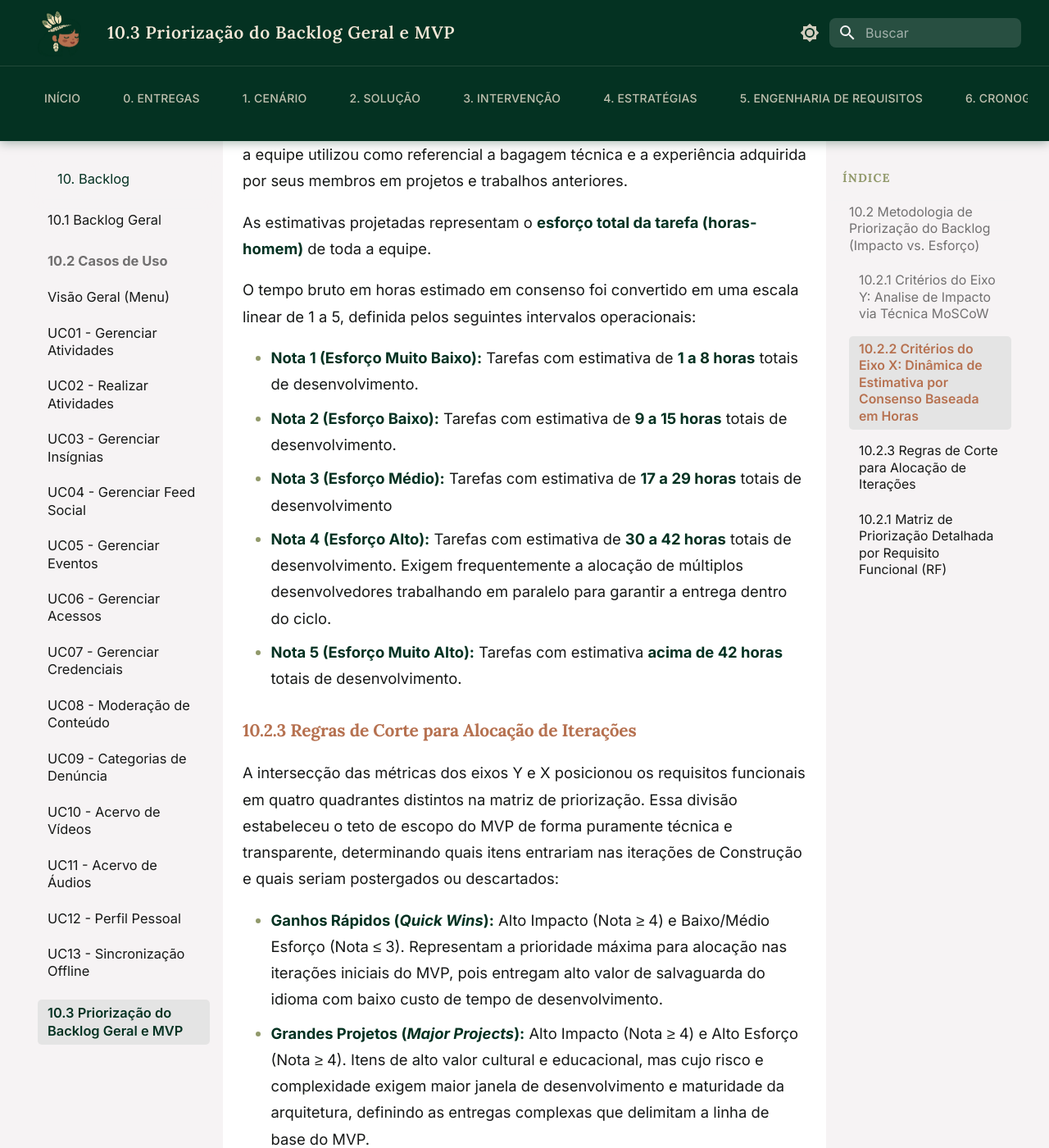
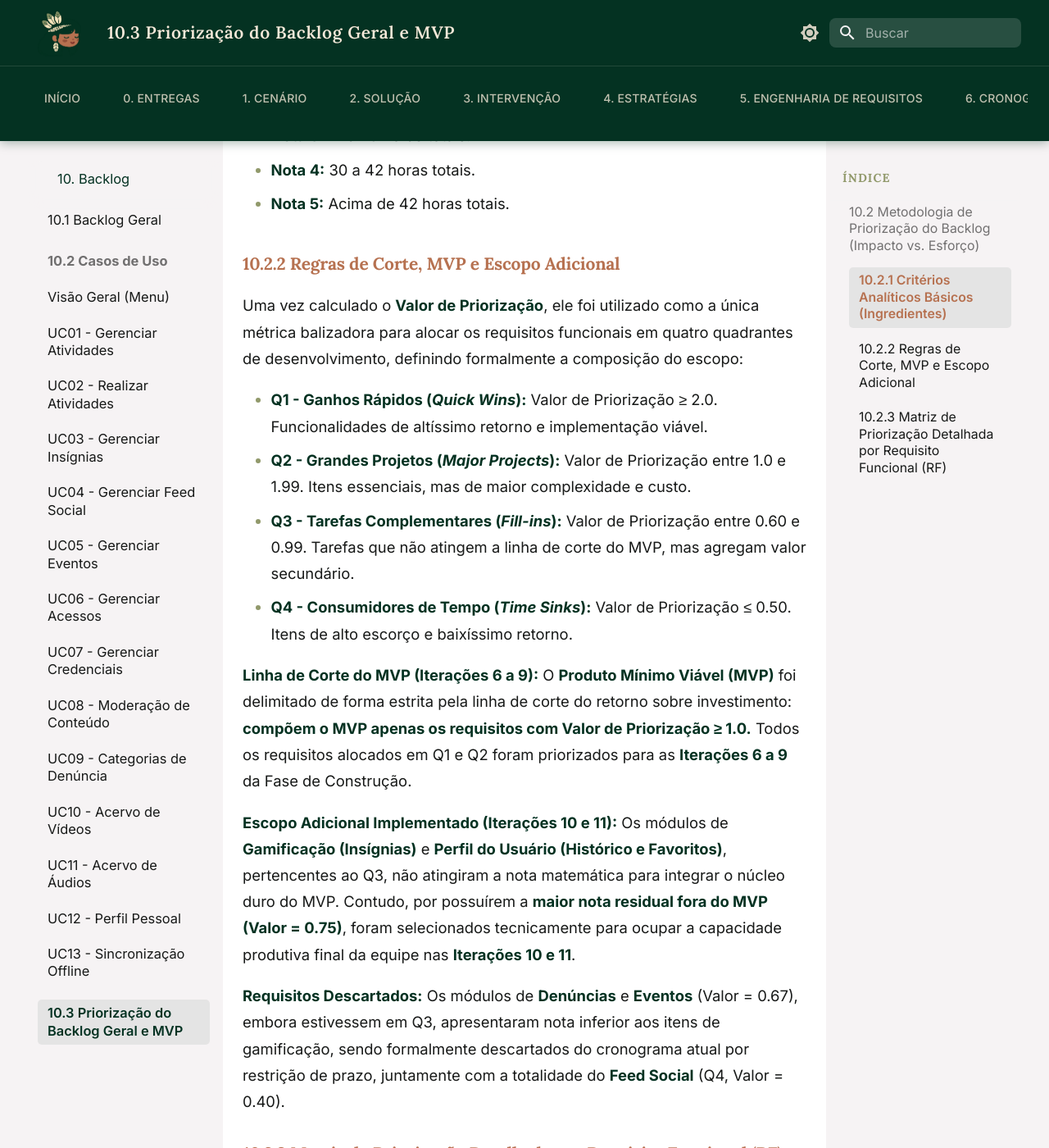
Before and after one commit to mdsreq-fga-unb/REQ-2026.1-T02-Nativo, an MkDocs documentation site: the page built from docs/10-backlog/mvp.md, in a window 1280 px wide and 1400 px high, scrolled down 1616 px. Shown: the whole window at 82% size. Built offline with MkDocs 1.6.1 and Material for MkDocs 9.7.7, drawn with Linux system fonts in a browser that asks for light colours; some of the changed text lies outside the part shown.

Commit message:
priorizacao

```diff
--- a/docs/10-backlog/mvp.md
+++ b/docs/10-backlog/mvp.md
@@ -1,95 +1,105 @@
 ## 10.2 Metodologia de Priorização do Backlog (Impacto vs. Esforço)
 
-Para a definição do escopo do Produto Mínimo Viável (MVP), as Características do Produto (CPs) e seus respectivos Requisitos Funcionais foram priorizados utilizando uma **Matriz de Impacto vs. Esforço Técnico**. Essa abordagem analítica apoia os princípios fundamentais do **OpenUP**, permitindo que a equipe minimize os riscos técnicos logo no início do ciclo de vida do projeto, focando no que entrega maior valor documentado para a cliente.
+Para a definição do escopo do Produto Mínimo Viável (MVP) e do roteiro de entregas finais, as Características do Produto (CPs) e seus respectivos Requisitos Funcionais foram priorizados utilizando uma **Matriz de Impacto vs. Esforço Técnico**. Essa abordagem analítica apoia os princípios fundamentais do **OpenUP**, permitindo que a equipe minimize os riscos técnicos logo no início do ciclo de vida do projeto, focando no que entrega maior valor documentado para a cliente.
 
-A dinâmica foi realizada de forma colaborativa pela equipe de desenvolvimento por meio da plataforma Miro. Para garantir a objetividade e a confiabilidade da métrica, o processo consistiu na avaliação individual de cada um dos 49 Requisitos Funcionais (RFs) sob duas perspectivas com critérios analíticos preestabelecidos:
+A dinâmica foi realizada de forma colaborativa pela equipe de desenvolvimento por meio da plataforma Miro. O processo consistiu na avaliação individual de cada um dos 49 Requisitos Funcionais (RFs) para a extração do **Valor de Priorização**, calculado em três etapas:
 
-1. **Impacto de Negócio (Eixo Y):** Mensurado em uma escala linear de 1 a 5, avaliando o quão crítica é a funcionalidade para atingir os Objetivos Estratégicos (OEs) do sistema, focando na mitigação do problema central
-2. **Esforço Técnico (Eixo X):** Estimado por meio de uma dinâmica de avaliação por consenso, baseada na projeção de horas totais de desenvolvimento necessárias para a implementação completa de cada item de escopo.
+1. **Impacto de Negócio:** Mensurado em uma escala linear de 1 a 5, avaliando o quão crítica é a funcionalidade para atingir os Objetivos Estratégicos (OEs) do sistema, focando na mitigação do problema central.
+2. **Esforço Técnico:** Estimado por meio de uma dinâmica de avaliação por consenso, baseada na projeção de horas totais de desenvolvimento necessárias para a implementação completa.
+3. **Valor de Priorização (Métrica de Retorno):** Calculado por meio da razão matemática direta entre o Impacto e o Esforço através da fórmula **(Impacto / Esforço)**. Essa métrica atua como o indicador único e definitivo do projeto, determinando a densidade de retorno de cada requisito (quais itens trazem maior ganho estratégico em relação ao tempo investido).
 
-### 10.2.1 Critérios do Eixo Y: Analise de Impacto via Técnica MoSCoW
+### 10.2.1 Critérios Analíticos Básicos (Ingredientes)
+A nota de **Impacto** foi derivada de uma priorização prévia realizada pela cliente, utilizando a técnica MoSCoW:
 
-A nota de impacto no Eixo Y foi derivada de uma priorização prévia realizada pela cliente, utilizando a técnica MoSCoW. O mapeamento seguiu as seguintes diretrizes objetivas:
+* **Nota 5:** Requisitos *Must Have*.
 
-* **Nota 5 (Altíssimo Impacto):** Requisitos categorizados pela cliente como *Must Have*.
-* **Nota 4 (Alto Impacto):** Requisitos categorizados pela cliente como *Should Have*.
-* **Notas 2 e 3 (Médio / Baixo Impacto):** Requisitos categorizados pela cliente como *Could Have*.
-* **Nota 1 (Sem Impacto Imediato):** Requisitos categorizados pela cliente como *Won't Have*.
+* **Nota 4:** Requisitos *Should Have*.
 
-### 10.2.2 Critérios do Eixo X: Dinâmica de Estimativa por Consenso Baseada em Horas
+* **Notas 2 e 3:** Requisitos *Could Have*.
 
-O dimensionamento do esforço no Eixo X foi estruturado para mitigar os riscos e as incertezas tecnológicas ligadas à transição da arquitetura do sistema. Para embasar as discussões e garantir estimativas realistas de esforço prático, a equipe utilizou como referencial a bagagem técnica e a experiência adquirida por seus membros em projetos e trabalhos anteriores.
+* **Nota 1:** Requisitos *Won't Have*.
 
- As estimativas projetadas representam o **esforço total da tarefa (horas-homem)** de toda a equipe.
+O dimensionamento do **Esforço** foi convertido em uma escala linear de 1 a 5, definida pelos seguintes intervalos de horas-homem estimadas pela equipe:
 
-O tempo bruto em horas estimado em consenso foi convertido em uma escala linear de 1 a 5, definida pelos seguintes intervalos operacionais:
+* **Nota 1:** 1 a 8 horas totais.
 
-* **Nota 1 (Esforço Muito Baixo):** Tarefas com estimativa de **1 a 8 horas** totais de desenvolvimento.
-* **Nota 2 (Esforço Baixo):** Tarefas com estimativa de **9 a 15 horas** totais de desenvolvimento.
-* **Nota 3 (Esforço Médio):** Tarefas com estimativa de **17 a 29 horas** totais de desenvolvimento
-* **Nota 4 (Esforço Alto):** Tarefas com estimativa de **30 a 42 horas** totais de desenvolvimento. Exigem frequentemente a alocação de múltiplos desenvolvedores trabalhando em paralelo para garantir a entrega dentro do ciclo.
-* **Nota 5 (Esforço Muito Alto):** Tarefas com estimativa **acima de 42 horas** totais de desenvolvimento.
+* **Nota 2:** 9 a 15 horas totais.
 
-### 10.2.3 Regras de Corte para Alocação de Iterações
+* **Nota 3:** 17 a 29 horas totais.
 
-A intersecção das métricas dos eixos Y e X posicionou os requisitos funcionais em quatro quadrantes distintos na matriz de priorização. Essa divisão estabeleceu o teto de escopo do MVP de forma puramente técnica e transparente, determinando quais itens entrariam nas iterações de Construção e quais seriam postergados ou descartados:
+* **Nota 4:** 30 a 42 horas totais.
 
-* **Ganhos Rápidos (*Quick Wins*):** Alto Impacto (Nota ≥ 4) e Baixo/Médio Esforço (Nota ≤ 3). Representam a prioridade máxima para alocação nas iterações iniciais do MVP, pois entregam alto valor de salvaguarda do idioma com baixo custo de tempo de desenvolvimento.
-* **Grandes Projetos (*Major Projects*):** Alto Impacto (Nota ≥ 4) e Alto Esforço (Nota ≥ 4). Itens de alto valor cultural e educacional, mas cujo risco e complexidade exigem maior janela de desenvolvimento e maturidade da arquitetura, definindo as entregas complexas que delimitam a linha de base do MVP.
-* **Tarefas Complementares (*Fill-ins*):** Baixo Impacto (Nota ≤ 3) e Baixo Esforço (Nota ≤ 2). Requisitos de menor criticidade absorvidos de forma oportunista no escopo atual por apresentarem custo em horas quase nulo para a equipe de desenvolvimento.
-* **Consumidores de Tempo (*Time Sinks*):** Baixo Impacto (Nota ≤ 2) e Alto Esforço (Nota ≥ 4). Funcionalidades de alto risco de escopo e alta carga horária que não trariam retorno imediato para os objetivos estratégicos da comunidade, sendo descartadas ou postergadas para ciclos futuros.
-### 10.2.1 Matriz de Priorização Detalhada por Requisito Funcional (RF)
+* **Nota 5:** Acima de 42 horas totais.
+### 10.2.2 Regras de Corte, MVP e Escopo Adicional
 
-A tabela abaixo apresenta a distribuição detalhada de cada um dos 49 requisitos funcionais da plataforma Nativo, mapeados conforme os critérios de impacto (MoSCoW) e a dinâmica de consenso do esforço (Horas-Homem) descritos anteriormente:
+Uma vez calculado o **Valor de Priorização**, ele foi utilizado como a única métrica balizadora para alocar os requisitos funcionais em quatro quadrantes de desenvolvimento, definindo formalmente a composição do escopo:
 
-| ID | Requisito Funcional (RF) | Impacto (1-5) | Esforço (1-5) | Quadrante Resultante | Destino (MVP?) |
-| :--- | :--- | :---: | :---: | :--- | :---: |
-| **RF34** | Cadastrar vídeo | 5 | 2 | Ganhos Rápidos (*Quick Wins*) | **SIM** |
-| **RF35** | Exibir vídeo | 5 | 1 | Ganhos Rápidos (*Quick Wins*) | **SIM** |
-| **RF36** | Excluir vídeo | 4 | 1 | Ganhos Rápidos (*Quick Wins*) | **SIM** |
-| **RF37** | Associar vídeo | 5 | 2 | Ganhos Rápidos (*Quick Wins*) | **SIM** |
-| **RF38** | Desassociar vídeo | 4 | 1 | Ganhos Rápidos (*Quick Wins*) | **SIM** |
-| **RF39** | Cadastrar áudio | 5 | 2 | Ganhos Rápidos (*Quick Wins*) | **SIM** |
-| **RF40** | Reproduzir áudio | 5 | 1 | Ganhos Rápidos (*Quick Wins*) | **SIM** |
-| **RF41** | Excluir áudio | 4 | 1 | Ganhos Rápidos (*Quick Wins*) | **SIM** |
-| **RF42** | Associar áudio | 5 | 2 | Ganhos Rápidos (*Quick Wins*) | **SIM** |
-| **RF43** | Desassociar áudio | 4 | 1 | Ganhos Rápidos (*Quick Wins*) | **SIM** |
-| **RF25** | Candidatar-se a professor | 5 | 2 | Ganhos Rápidos (*Quick Wins*) | **SIM** |
-| **RF20** | Banir usuário | 4 | 2 | Ganhos Rápidos (*Quick Wins*) | **SIM** |
-| **RF21** | Atribuir cargos de usuário | 4 | 2 | Ganhos Rápidos (*Quick Wins*) | **SIM** |
-| **RF22** | Editar cargos de usuário | 4 | 1 | Ganhos Rápidos (*Quick Wins*) | **SIM** |
-| **RF23** | Listar cargos de usuário | 4 | 1 | Ganhos Rápidos (*Quick Wins*) | **SIM** |
-| **RF24** | Excluir cargos de usuário | 4 | 1 | Ganhos Rápidos (*Quick Wins*) | **SIM** |
-| **RF01** | Criar atividade educacional | 5 | 4 | Grandes Projetos (*Major Projects*) | **NÃO** |
-| **RF02** | Listar atividades educacional | 4 | 3 | Ganhos Rápidos (*Quick Wins*) | **SIM** |
-| **RF03** | Responder atividade educacional | 5 | 4 | Grandes Projetos (*Major Projects*) | **NÃO** |
-| **RF04** | Visualizar resultado da atividade | 5 | 3 | Ganhos Rápidos (*Quick Wins*) | **SIM** |
-| **RF05** | Editar atividade educacional | 4 | 4 | Grandes Projetos (*Major Projects*) | **NÃO** |
-| **RF06** | Excluir atividade educacional | 4 | 3 | Ganhos Rápidos (*Quick Wins*) | **SIM** |
-| **RF26** | Recuperar senha | 4 | 4 | Grandes Projetos (*Major Projects*) | **NÃO** |
-| **RF49** | Baixar traduções (Acesso Offline) | 5 | 5 | Grandes Projetos (*Major Projects*) | **NÃO** |
-| **RF27** | Criar denúncia | 3 | 1 | Tarefas Comp. (*Fill-ins*) | **SIM** |
-| **RF28** | Atualizar status de denúncia | 3 | 2 | Tarefas Comp. (*Fill-ins*) | **SIM** |
-| **RF29** | Listar denúncias | 3 | 1 | Tarefas Comp. (*Fill-ins*) | **SIM** |
-| **RF30** | Criar categoria de denúncia | 3 | 1 | Tarefas Comp. (*Fill-ins*) | **SIM** |
-| **RF31** | Editar categoria de denúncia | 3 | 1 | Tarefas Comp. (*Fill-ins*) | **SIM** |
-| **RF32** | Listar categorias de denúncia | 3 | 1 | Tarefas Comp. (*Fill-ins*) | **SIM** |
-| **RF33** | Excluir categoria de denúncia | 3 | 1 | Tarefas Comp. (*Fill-ins*) | **SIM** |
-| **RF07** | Criar insígnia | 3 | 3 | Grandes Projetos (*Major Projects*) | **NÃO** |
-| **RF08** | Editar insígnia | 3 | 3 | Grandes Projetos (*Major Projects*) | **NÃO** |
-| **RF09** | Excluir insígnias | 3 | 2 | Tarefas Comp. (*Fill-ins*) | **SIM** |
-| **RF48** | Listar insígnias | 3 | 1 | Tarefas Comp. (*Fill-ins*) | **SIM** |
-| **RF44** | Editar usuário | 3 | 1 | Tarefas Comp. (*Fill-ins*) | **SIM** |
-| **RF45** | Listar histórico de traduções | 3 | 2 | Tarefas Comp. (*Fill-ins*) | **SIM** |
-| **RF46** | Favoritar tradução | 3 | 1 | Tarefas Comp. (*Fill-ins*) | **SIM** |
-| **RF47** | Listar traduções favoritadas | 3 | 1 | Tarefas Comp. (*Fill-ins*) | **SIM** |
-| **RF15** | Criar eventos | 3 | 2 | Tarefas Comp. (*Fill-ins*) | **SIM** |
-| **RF16** | Editar eventos | 3 | 2 | Tarefas Comp. (*Fill-ins*) | **SIM** |
-| **RF17** | Listar eventos | 3 | 1 | Tarefas Comp. (*Fill-ins*) | **SIM** |
-| **RF18** | Excluir eventos | 3 | 1 | Tarefas Comp. (*Fill-ins*) | **SIM** |
-| **RF19** | Compartilhar eventos | 3 | 2 | Tarefas Comp. (*Fill-ins*) | **SIM** |
-| **RF10** | Criar publicação | 2 | 4 | Consumidores Tempo (*Time Sink*) | **NÃO** |
-| **RF11** | Editar publicação | 2 | 3 | Tarefas Comp. (*Fill-ins*) | **SIM** |
-| **RF12** | Listar publicações | 2 | 3 | Tarefas Comp. (*Fill-ins*) | **SIM** |
-| **RF13** | Excluir publicação | 2 | 2 | Tarefas Comp. (*Fill-ins*) | **SIM** |
-| **RF14** | Interagir com a publicação | 2 | 4 | Consumidores Tempo (*Time Sink*) | **NÃO** |
+* **Q1 - Ganhos Rápidos (*Quick Wins*):** Valor de Priorização ≥ 2.0. Funcionalidades de altíssimo retorno e implementação viável.
+* **Q2 - Grandes Projetos (*Major Projects*):** Valor de Priorização entre 1.0 e 1.99. Itens essenciais, mas de maior complexidade e custo.
+* **Q3 - Tarefas Complementares (*Fill-ins*):** Valor de Priorização entre 0.60 e 0.99. Tarefas que não atingem a linha de corte do MVP, mas agregam valor secundário.
+* **Q4 - Consumidores de Tempo (*Time Sinks*):** Valor de Priorização ≤ 0.50. Itens de alto escorço e baixíssimo retorno.
+
+**Linha de Corte do MVP (Iterações 6 a 9):**
+O **Produto Mínimo Viável (MVP)** foi delimitado de forma estrita pela linha de corte do retorno sobre investimento: **compõem o MVP apenas os requisitos com Valor de Priorização ≥ 1.0.** Todos os requisitos alocados em Q1 e Q2 foram priorizados para as **Iterações 6 a 9** da Fase de Construção.
+
+**Escopo Adicional Implementado (Iterações 10 e 11):**
+Os módulos de **Gamificação (Insígnias)** e **Perfil do Usuário (Histórico e Favoritos)**, pertencentes ao Q3, não atingiram a nota matemática para integrar o núcleo duro do MVP. Contudo, por possuírem a **maior nota residual fora do MVP (Valor = 0.75)**, foram selecionados tecnicamente para ocupar a capacidade produtiva final da equipe nas **Iterações 10 e 11**.
+
+**Requisitos Descartados:**
+Os módulos de **Denúncias** e **Eventos** (Valor = 0.67), embora estivessem em Q3, apresentaram nota inferior aos itens de gamificação, sendo formalmente descartados do cronograma atual por restrição de prazo, juntamente com a totalidade do **Feed Social** (Q4, Valor = 0.40).
+
+### 10.2.3 Matriz de Priorização Detalhada por Requisito Funcional (RF)
+
+A tabela abaixo apresenta a distribuição detalhada dos 49 requisitos funcionais da plataforma Nativo, ordenados de forma decrescente pelo **Valor de Priorização** para evidenciar a linha de corte (1.0) e as alocações no cronograma:
+
+| ID | Requisito Funcional (RF) | Impacto | Esforço | Valor (Imp/Esf) | Quadrante Resultante | Compõe a Entrega? |
+| :--- | :--- | :---: | :---: | :---: | :--- | :--- |
+| **RF35** | Exibir vídeo | 5 | 1 | 5.00 | Q1 - Ganhos Rápidos | **SIM (MVP - Iteração 6)** |
+| **RF40** | Reproduzir áudio | 5 | 1 | 5.00 | Q1 - Ganhos Rápidos | **SIM (MVP - Iteração 6)** |
+| **RF36** | Excluir vídeo | 4 | 1 | 4.00 | Q1 - Ganhos Rápidos | **SIM (MVP - Iteração 6)** |
+| **RF38** | Desassociar vídeo | 4 | 1 | 4.00 | Q1 - Ganhos Rápidos | **SIM (MVP - Iteração 7)** |
+| **RF41** | Excluir áudio | 4 | 1 | 4.00 | Q1 - Ganhos Rápidos | **SIM (MVP - Iteração 6)** |
+| **RF43** | Desassociar áudio | 4 | 1 | 4.00 | Q1 - Ganhos Rápidos | **SIM (MVP - Iteração 7)** |
+| **RF22** | Editar cargos de usuário | 4 | 1 | 4.00 | Q1 - Ganhos Rápidos | **SIM (MVP - Iteração 9)** |
+| **RF23** | Listar cargos de usuário | 4 | 1 | 4.00 | Q1 - Ganhos Rápidos | **SIM (MVP - Iteração 9)** |
+| **RF24** | Excluir cargos de usuário | 4 | 1 | 4.00 | Q1 - Ganhos Rápidos | **SIM (MVP - Iteração 9)** |
+| **RF34** | Cadastrar vídeo | 5 | 2 | 2.50 | Q1 - Ganhos Rápidos | **SIM (MVP - Iteração 6)** |
+| **RF37** | Associar vídeo | 5 | 2 | 2.50 | Q1 - Ganhos Rápidos | **SIM (MVP - Iteração 7)** |
+| **RF39** | Cadastrar áudio | 5 | 2 | 2.50 | Q1 - Ganhos Rápidos | **SIM (MVP - Iteração 6)** |
+| **RF42** | Associar áudio | 5 | 2 | 2.50 | Q1 - Ganhos Rápidos | **SIM (MVP - Iteração 7)** |
+| **RF25** | Candidatar-se a professor | 5 | 2 | 2.50 | Q1 - Ganhos Rápidos | **SIM (MVP - Iteração 9)** |
+| **RF20** | Banir usuário | 4 | 2 | 2.00 | Q1 - Ganhos Rápidos | **SIM (MVP - Iteração 9)** |
+| **RF21** | Atribuir cargos de usuário | 4 | 2 | 2.00 | Q1 - Ganhos Rápidos | **SIM (MVP - Iteração 9)** |
+| **RF01** | Criar atividade educacional | 5 | 4 | 1.25 | Q2 - Grandes Projetos | **SIM (MVP - Iteração 7)** |
+| **RF03** | Responder atividade educacional | 5 | 4 | 1.25 | Q2 - Grandes Projetos | **SIM (MVP - Iteração 8)** |
+| **RF04** | Visualizar resultado da atividade | 5 | 4 | 1.25 | Q2 - Grandes Projetos | **SIM (MVP - Iteração 8)** |
+| **RF02** | Listar atividades educacional | 4 | 4 | 1.00 | Q2 - Grandes Projetos | **SIM (MVP - Iteração 7)** |
+| **RF05** | Editar atividade educacional | 4 | 4 | 1.00 | Q2 - Grandes Projetos | **SIM (MVP - Iteração 9)** |
+| **RF06** | Excluir atividade educacional | 4 | 4 | 1.00 | Q2 - Grandes Projetos | **SIM (MVP - Iteração 9)** |
+| **RF26** | Recuperar senha | 4 | 4 | 1.00 | Q2 - Grandes Projetos | **SIM (MVP - Iteração 9)** |
+| **RF49** | Baixar traduções (Acesso Offline) | 5 | 5 | 1.00 | Q2 - Grandes Projetos | **SIM (MVP - Iteração 8)** |
+| **RF09** | Excluir insígnias | 3 | 1 | 3.00 | Q3 - Tarefas Comp. | **SIM (Iteração 10)** |
+| **RF48** | Listar insígnias | 3 | 1 | 3.00 | Q3 - Tarefas Comp. | **SIM (Iteração 10)** |
+| **RF44** | Editar usuário | 3 | 1 | 3.00 | Q3 - Tarefas Comp. | **SIM (Iteração 11)** |
+| **RF46** | Favoritar tradução | 3 | 1 | 3.00 | Q3 - Tarefas Comp. | **SIM (Iteração 11)** |
+| **RF47** | Listar traduções favoritadas | 3 | 1 | 3.00 | Q3 - Tarefas Comp. | **SIM (Iteração 11)** |
+| **RF07** | Criar insígnia | 3 | 2 | 1.50 | Q3 - Tarefas Comp. | **SIM (Iteração 10)** |
+| **RF08** | Editar insígnia | 3 | 2 | 1.50 | Q3 - Tarefas Comp. | **SIM (Iteração 10)** |
+| **RF45** | Listar histórico de traduções | 3 | 2 | 1.50 | Q3 - Tarefas Comp. | **SIM (Iteração 11)** |
+| **RF15** | Criar eventos | 2 | 3 | 0.67 | Q3 - Tarefas Comp. | NÃO |
+| **RF16** | Editar eventos | 2 | 3 | 0.67 | Q3 - Tarefas Comp. | NÃO |
+| **RF17** | Listar eventos | 2 | 3 | 0.67 | Q3 - Tarefas Comp. | NÃO |
+| **RF18** | Excluir eventos | 2 | 3 | 0.67 | Q3 - Tarefas Comp. | NÃO |
+| **RF19** | Compartilhar eventos | 2 | 3 | 0.67 | Q3 - Tarefas Comp. | NÃO |
+| **RF27** | Criar denúncia | 2 | 3 | 0.67 | Q3 - Tarefas Comp. | NÃO |
+| **RF28** | Atualizar status de denúncia | 2 | 3 | 0.67 | Q3 - Tarefas Comp. | NÃO |
+| **RF29** | Listar denúncias | 2 | 3 | 0.67 | Q3 - Tarefas Comp. | NÃO |
+| **RF30** | Criar categoria de denúncia | 2 | 3 | 0.67 | Q3 - Tarefas Comp. | NÃO |
+| **RF31** | Editar categoria de denúncia | 2 | 3 | 0.67 | Q3 - Tarefas Comp. | NÃO |
+| **RF32** | Listar categorias de denúncia | 2 | 3 | 0.67 | Q3 - Tarefas Comp. | NÃO |
+| **RF33** | Excluir categoria de denúncia | 2 | 3 | 0.67 | Q3 - Tarefas Comp. | NÃO |
+| **RF10** | Criar publicação | 2 | 4 | 0.50 | Q4 - Consumidores Tempo | NÃO |
+| **RF11** | Editar publicação | 2 | 4 | 0.50 | Q4 - Consumidores Tempo | NÃO |
+| **RF12** | Listar publicações | 2 | 4 | 0.50 | Q4 - Consumidores Tempo | NÃO |
+| **RF13** | Excluir publicação | 2 | 4 | 0.50 | Q4 - Consumidores Tempo | NÃO |
+| **RF14** | Interagir com a publicação | 2 | 4 | 0.50 | Q4 - Consumidores Tempo | NÃO |
```
